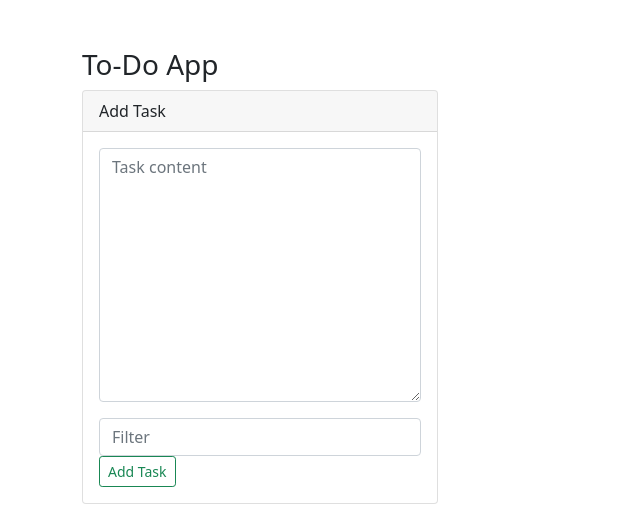
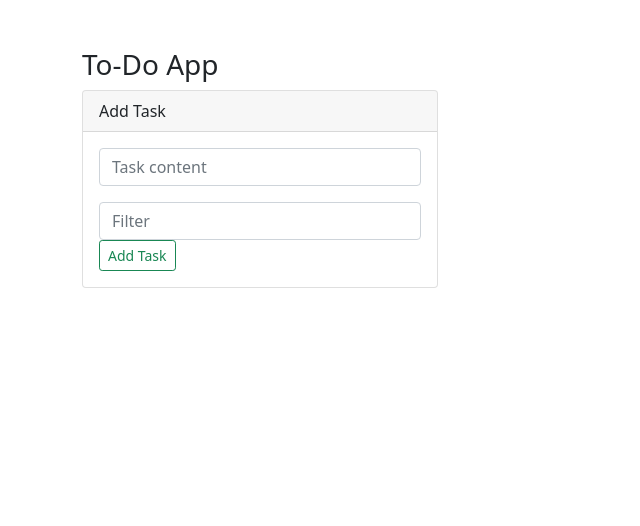
Before and after one commit to SheylaPDV/todosapp-client, a React (Create React App) app: page / in a window 1280 px wide. Shown: the top 526 px of the page, without its empty margins (0-640 px from the left). Built offline with nearby package versions, Linux system fonts and the light colour scheme.

Commit message:
saveTask

```diff
--- a/src/components/form/Form.tsx
+++ b/src/components/form/Form.tsx
@@ -1,51 +1,62 @@
 import React, { useState } from "react";
+import Axios from "axios";
 
 interface Task {
-  Description: string;
+  descripcion: string;
 }
 
 export default function Form() {
   const [task, setTask] = useState<Task>({
-    Description: "",
+    descripcion: "",
   });
 
-  const handleChange = (
-    e: React.ChangeEvent<HTMLInputElement | HTMLTextAreaElement>
-  ) => {
-    const { name, value } = e.target;
-    setTask((prevTask) => ({
-      ...prevTask,
-      [name]: value,
-    }));
+  // const handleChange = (
+  //   e: React.ChangeEvent<HTMLInputElement | HTMLTextAreaElement>
+  // ) => {
+  //   const { name, value } = e.target;
+  //   setTask((prevTask) => ({
+  //     ...prevTask,
+  //     [name]: value,
+  //   }));
+  // };
+
+  const saveTask = (): void => {
+    Axios.post("http://localhost:3001/v1/tasks", {
+      descripcion: task.descripcion,
+    })
+      .then(() => {
+        alert("Task created");
+      })
+      .catch((error) => {
+        console.error("Error al guardar la tarea:", error);
+      });
   };
 
-  const saveTask = async () => {
-    // Lógica para guardar la tarea
-  };
-
-  const onSubmit = (e: React.FormEvent) => {
-    e.preventDefault();
-    saveTask();
-  };
+  // const onSubmit = (e: React.FormEvent<HTMLFormElement>) => {
+  //   e.preventDefault();
+  //   saveTask(task.descripcion);
+  // };
 
   return (
     <div className='card'>
       <div className='card-header'>Add Task</div>
       <div className='card-body'>
-        <form action='' onSubmit={onSubmit}>
+        <form action=''>
           <div className='form-group mb-3'>
-            <textarea
-              onChange={handleChange}
-              name='Description'
+            <input
+              onChange={(e) =>
+                setTask({ ...task, descripcion: e.target.value })
+              }
+              name='descripcion'
               placeholder='Task content'
               className='form-control'
-              cols={30}
-              rows={10}
-            ></textarea>
+              value={task.descripcion}
+            ></input>
           </div>{" "}
           <input className='form-control' placeholder='Filter'></input>
           <button
-            type='submit'
+            onClick={() => saveTask()}
+            type='button'
             className='btn btn-outline-success btn-sm btn-block'
           >
             Add Task
```
